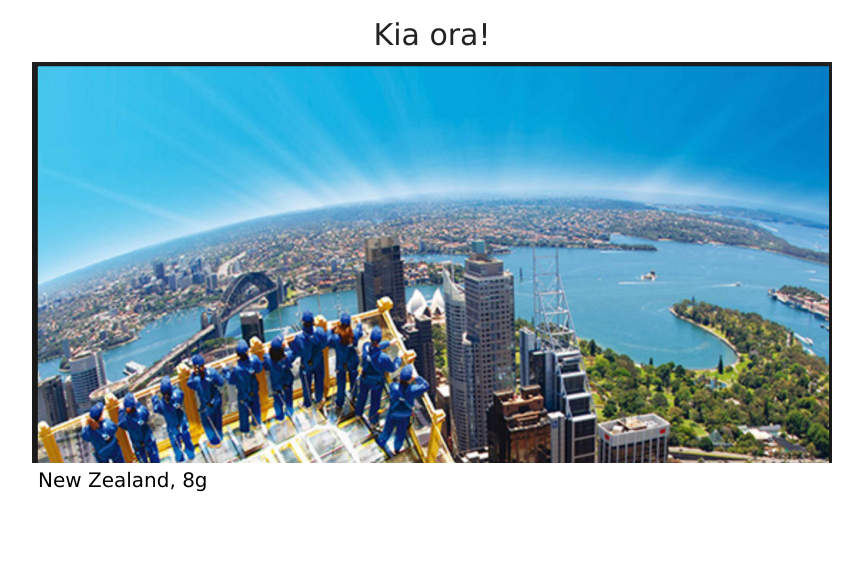
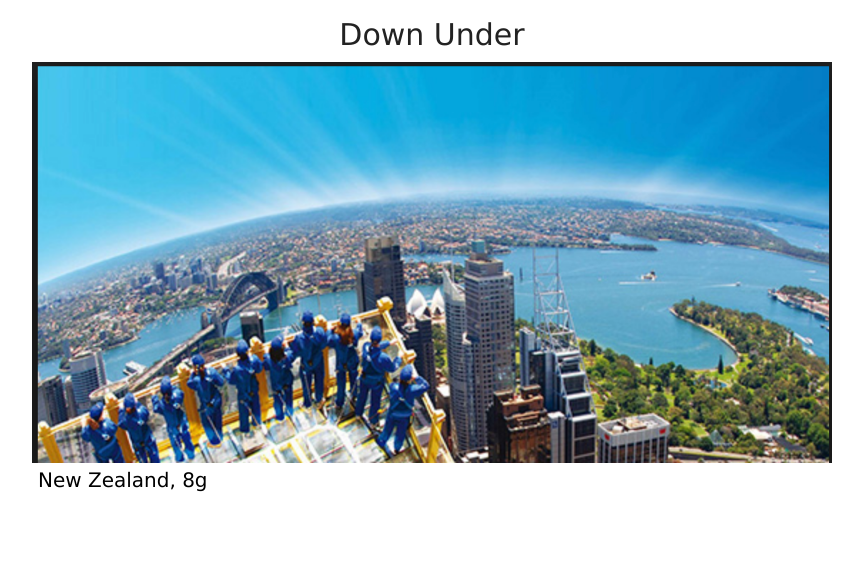
Before and after one commit to jollinshead/heion, a plain HTML site: page index.html in a window 1280 px wide. Shown: the top 561 px of the page, without its empty margins (208-1071 px from the left). Drawn offline with Linux system fonts and the light colour scheme.

Commit message:
Touch up

```diff
--- a/css/html.css
+++ b/css/html.css
@@ -20,6 +20,7 @@ div#wrap{
     position:center;
     background-color: white;
     margin:0 auto;
+    /*background: transparent url('http://thinkfuture.com/wp-content/uploads/2013/10/loading_spinner.gif') center no-repeat;*/
 }
 div#title{
     position: sticky;
--- a/index.html
+++ b/index.html
@@ -3,7 +3,7 @@
 <body id="body">
 
 <div id="title">
-    <button id="titleText" onclick=" window.open(`html/about.html`);return false;">Kia ora!</button>
+    <button id="titleText" onclick=" window.open(`html/about.html`);return false;">Down Under</button>
     <!-- key yourl ah -->
 </div>
 
```
